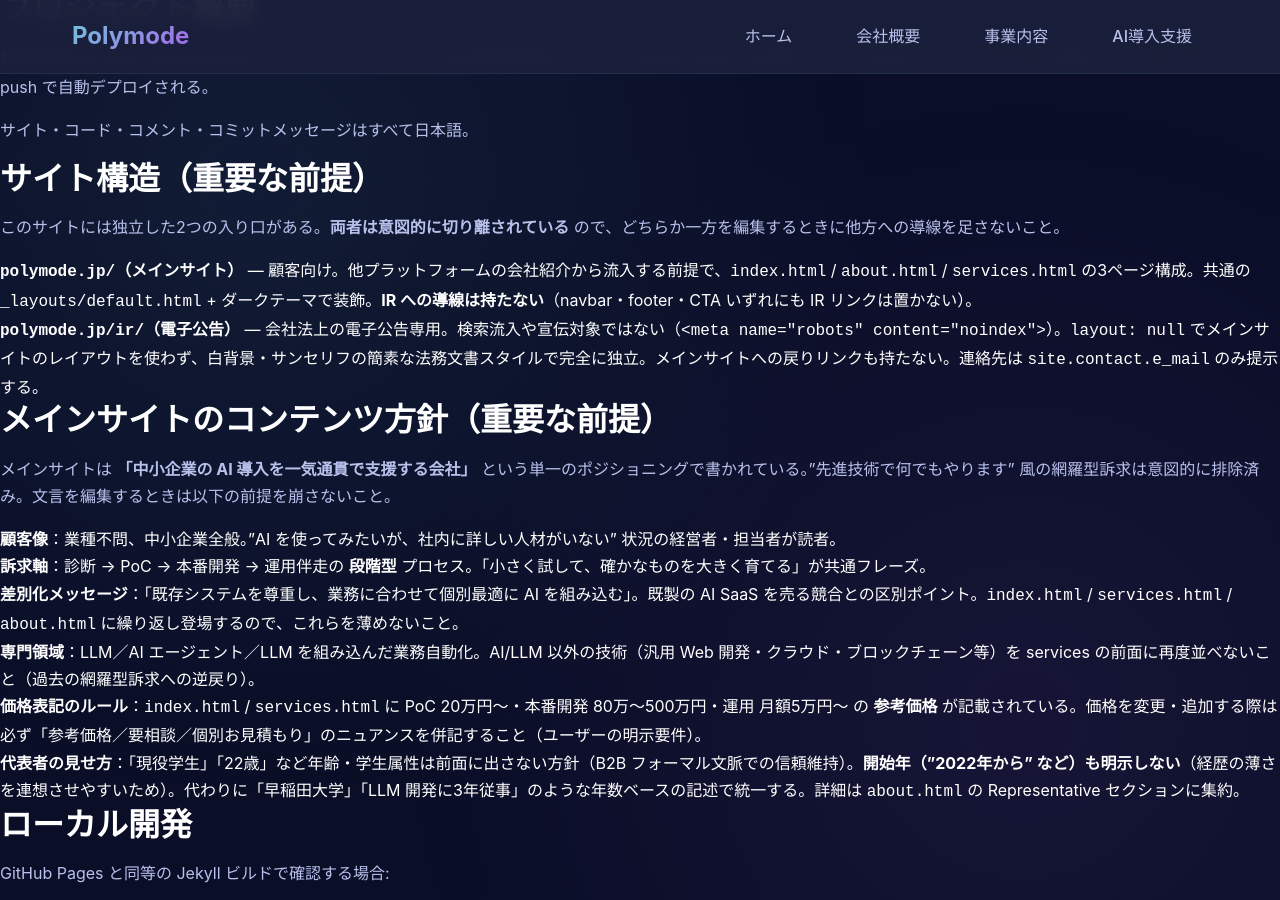
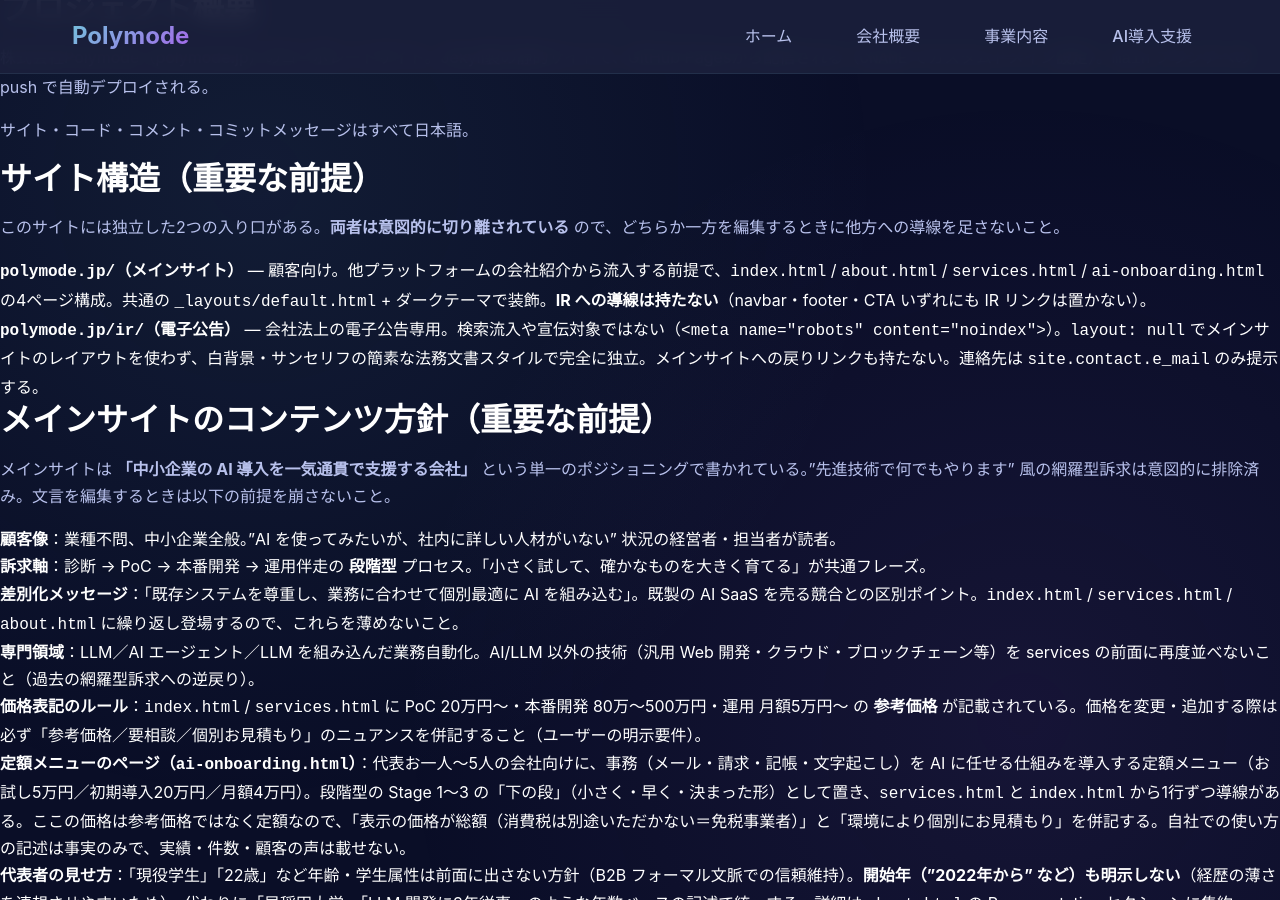
Before and after one commit to Polymode-Inc/polymode.jp, a Jekyll site: the page built from CLAUDE.md, in a window 1280 px wide and 900 px high, scrolled down 296 px. Built offline with Jekyll 4.4.1, drawn with Linux system fonts in a browser that asks for light colours; our own code applies the rules of GitHub Pages for plain Markdown files; some of the changed text lies outside the part shown.

Commit message:
UPDATE: CLAUDE.md / README.md に AI導入支援のページを追記
Co-Authored-By: Claude Opus 5.5 <noreply@anthropic.com>

```diff
--- a/CLAUDE.md
+++ b/CLAUDE.md
@@ -18,7 +18,7 @@ This file provides guidance to Claude Code (claude.ai/code) when working with co
 
 このサイトには独立した2つの入り口がある。**両者は意図的に切り離されている** ので、どちらか一方を編集するときに他方への導線を足さないこと。
 
-- **`polymode.jp/`（メインサイト）** — 顧客向け。他プラットフォームの会社紹介から流入する前提で、`index.html` / `about.html` / `services.html` の3ページ構成。共通の `_layouts/default.html` + ダークテーマで装飾。**IR への導線は持たない**（navbar・footer・CTA いずれにも IR リンクは置かない）。
+- **`polymode.jp/`（メインサイト）** — 顧客向け。他プラットフォームの会社紹介から流入する前提で、`index.html` / `about.html` / `services.html` / `ai-onboarding.html` の4ページ構成。共通の `_layouts/default.html` + ダークテーマで装飾。**IR への導線は持たない**（navbar・footer・CTA いずれにも IR リンクは置かない）。
 - **`polymode.jp/ir/`（電子公告）** — 会社法上の電子公告専用。検索流入や宣伝対象ではない（`<meta name="robots" content="noindex">`）。`layout: null` でメインサイトのレイアウトを使わず、白背景・サンセリフの簡素な法務文書スタイルで完全に独立。メインサイトへの戻りリンクも持たない。連絡先は `site.contact.e_mail` のみ提示する。
 
 ## メインサイトのコンテンツ方針（重要な前提）
@@ -30,6 +30,7 @@ This file provides guidance to Claude Code (claude.ai/code) when working with co
 - **差別化メッセージ**：「既存システムを尊重し、業務に合わせて個別最適に AI を組み込む」。既製の AI SaaS を売る競合との区別ポイント。`index.html` / `services.html` / `about.html` に繰り返し登場するので、これらを薄めないこと。
 - **専門領域**：LLM／AI エージェント／LLM を組み込んだ業務自動化。AI/LLM 以外の技術（汎用 Web 開発・クラウド・ブロックチェーン等）を services の前面に再度並べないこと（過去の網羅型訴求への逆戻り）。
 - **価格表記のルール**：`index.html` / `services.html` に PoC 20万円〜・本番開発 80万〜500万円・運用 月額5万円〜 の **参考価格** が記載されている。価格を変更・追加する際は必ず「参考価格／要相談／個別お見積もり」のニュアンスを併記すること（ユーザーの明示要件）。
+- **定額メニューのページ（`ai-onboarding.html`）**：代表お一人〜5人の会社向けに、事務（メール・請求・記帳・文字起こし）を AI に任せる仕組みを導入する定額メニュー（お試し5万円／初期導入20万円／月額4万円）。段階型の Stage 1〜3 の「下の段」（小さく・早く・決まった形）として置き、`services.html` と `index.html` から1行ずつ導線がある。ここの価格は参考価格ではなく定額なので、「表示の価格が総額（消費税は別途いただかない＝免税事業者）」と「環境により個別にお見積もり」を併記する。自社での使い方の記述は事実のみで、実績・件数・顧客の声は載せない。
 - **代表者の見せ方**：「現役学生」「22歳」など年齢・学生属性は前面に出さない方針（B2B フォーマル文脈での信頼維持）。**開始年（"2022年から" など）も明示しない**（経歴の薄さを連想させやすいため）。代わりに「早稲田大学」「LLM 開発に3年従事」のような年数ベースの記述で統一する。詳細は `about.html` の Representative セクションに集約。
 
 ## ローカル開発
@@ -53,9 +54,9 @@ npx http-server
 Jekyll の標準構成に従ったテンプレート駆動の静的サイト。
 
 - **`_config.yml`** — サイト全体の設定と会社情報（`site.company.*`、`site.contact.*`）を一元管理。代表者名・住所・資本金などを変更する場合は必ずここを編集する（各 HTML にハードコードしない）。`ir/index.html` も Liquid 経由でここから値を引いている。
-- **`_layouts/default.html`** — メインサイトの3ページ専用の外枠。`head` / `navbar` / `footer` を include した上で `{{ content }}` を差し込む。`ir/index.html` はこのレイアウトを使わない（`layout: null`）。
+- **`_layouts/default.html`** — メインサイトの各ページ専用の外枠。`head` / `navbar` / `footer` を include した上で `{{ content }}` を差し込む。`ir/index.html` はこのレイアウトを使わない（`layout: null`）。
 - **`_includes/`** — `head.html`（meta/CSS）、`navbar.html`（モバイルメニュー対応ナビ）、`footer.html`（サイトマップ + 年自動更新 + ナビ挙動の inline JS）。ナビゲーションのモバイルトグルとスクロール時の navbar 背景変更は `footer.html` 末尾のスクリプトで実装。
-- **メインサイトのページ**（`index.html`, `about.html`, `services.html`）— front matter（`layout: default`, `title`, `description`）+ ボディ。`title` は head で `{{ page.title }} | Polymode Inc.` の形に整形される。
+- **メインサイトのページ**（`index.html`, `about.html`, `services.html`, `ai-onboarding.html`）— front matter（`layout: default`, `title`, `description`）+ ボディ。`title` は head で `{{ page.title }} | Polymode Inc.` の形に整形される。
 - **`ir/index.html`** — 完全独立の単一HTMLページ。`layout: null` を front matter に指定し、`<!doctype html>` から自前で書く。スタイルは外部 CSS を読まず inline `<style>` で完結（メインサイトのダークテーマ CSS Variables には依存しない）。
 - **`css/style.css`** — メインサイト専用のデザインシステム CSS。冒頭の `:root` で定義された CSS Variables（`--color-*`, `--spacing-*`, `--shadow-*` 等）を使い回す前提。新しい色やスペーシングを足すときはハードコードせず変数を追加する。IR ページからは参照しない。
 
```
Also changed, not shown: README.md.
